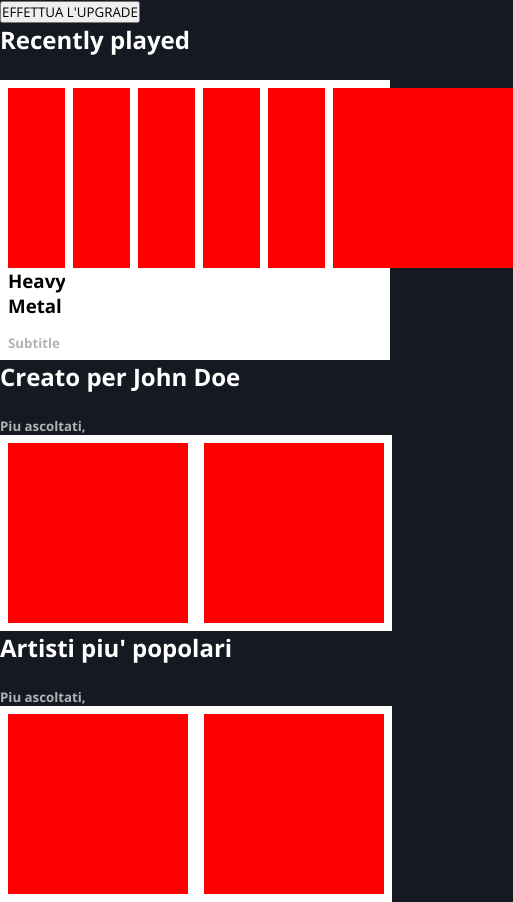
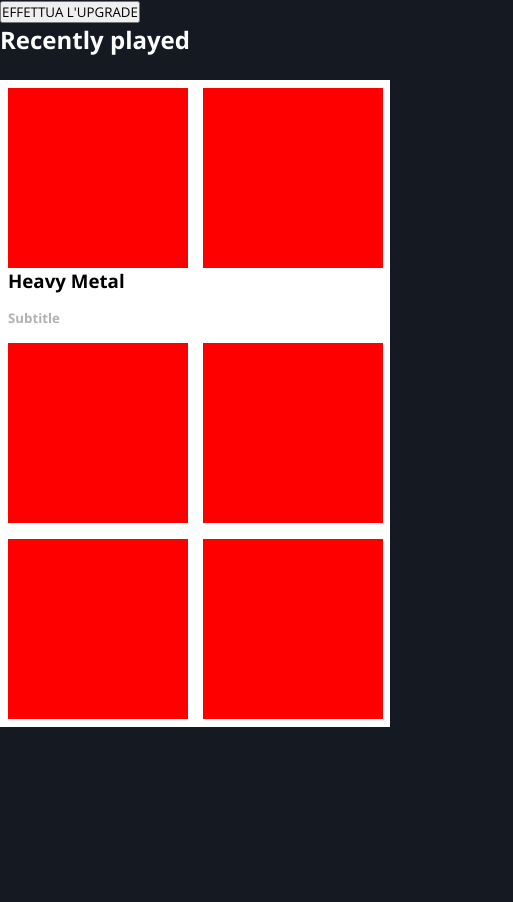
Before and after one commit to Claudio-Bernardinetti/html-css-spotifyweb, a plain HTML site: page index.html in a window 390 px wide. Shown: the whole page, 513 px wide, since content can reach past the window. After the commit the page ends 844 px from the top, so only its background shows below. Drawn offline with nearby package versions, Linux system fonts and the light colour scheme.

Commit message:
add media quary

```diff
--- a/assets/css/style.css
+++ b/assets/css/style.css
@@ -47,12 +47,15 @@ h5 {
 
 /* Utilitis */
 
-
+.row_played{
+    display: flex;
+    flex-wrap: wrap;
+}
 .col_played {
     display: flex;
 }
 
-.col_played > div {
+.box {
     padding: .5rem;
     background-color: var(--spy--whight);
     width: 100%;
@@ -60,9 +63,9 @@ h5 {
 }
 
 .row_played .img {
-    width: 180px;
-    height: 180px;
     background-color: red;
+    min-width: 180px;
+    aspect-ratio: 1 / 1;
 }
 /* Recently played */
 
@@ -73,12 +76,15 @@ h5 {
 .col_john > div {
     padding: .5rem;
     background-color: var(--spy--whight);
+    width: 100%;
+    height: auto;
 }
 
 .col_john .img {
-    width: 180px;
-    height: 180px;
     background-color: red;
+    min-width: 180px;
+    aspect-ratio: 1 / 1;
+
 }
 /* John Doe */
 
@@ -89,18 +95,32 @@ h5 {
 .col_popolari > div {
     padding: .5rem;
     background-color: var(--spy--whight);
+    width: 100%;
+    height: auto;
 }
 
 .col_popolari .img_radius {
-    width: 180px;
-    height: 180px;
     background-color: red;
+    min-width: 180px;
+    aspect-ratio: 1 / 1;
+
 }
 /* Artisti piu' ascoltati */
 
-/* Deskstop */
+/* Deskstop-XL */
 @media screen and (max-width: 1440px) {
 
+    .col-xl-2 {
+        width: calc(100% / 12 * 2);
+    }
+
+    .col-xl-4 {
+        width: calc(100% / 12 * 4);
+    }
+
+    .container_right {
+        max-width: 1440px;
+    }
 
 
 
@@ -111,14 +131,59 @@ h5 {
     .col-lg-6 {
         width: 50%;
     }
+    .col-lg-3 {
+        width: calc(100% / 12 * 3);
+    }
+
+    .container_right {
+        max-width: 878px;
+    }
+
+    .container_artisti {
+        display: none;
+    }
+
+
 
 
 }
-/* Tablet-SM */
+/* Tablet-MD */
 @media screen and (max-width: 639px) {
 
+    .col-md-6 {
+        width: 50%;
+    }
+
+    .container_right {
+        max-width: 639px;
+    }
+
+    .container_john {
+        display: none;
+    }
+
+    .container_artisti {
+        display: none;
+    }
+
 }
-/* Mobile */
+/* Mobile-SM */
 @media screen and (max-width: 552px) {
 
+    .col-sm-6 {
+        width: 50%;
+    }
+
+    .container_right {
+        max-width: 552px;
+    }
+
+    .container_john {
+        display: none;
+    }
+
+    .container_artisti {
+        display: none;
+    }
+
 }
--- a/index.html
+++ b/index.html
@@ -26,8 +26,8 @@
             <h2>Recently played</h2>
             <div class="row_played">
                <div class="col_played col-xl-2 col-lg-3 col-md-6 col-sm-6">
-                 <div class="metal">
-                     <div class="card_metal">
+                 <div class="box">
+                     <div class="card">
                         <div class="img"></div>
                         <div class="text">
                             <h3>Heavy Metal</h3>
@@ -35,42 +35,61 @@
                         </div>
                      </div>
                  </div>
-                 <div class="stranger">
-                    <div class="card_stranger">
+                </div>
+
+                <div class="col_played col-xl-2 col-lg-3 col-md-6 col-sm-6">
+                    <div class="box">
+                        <div class="card">
+                            <div class="img"></div>
+                            <div class="text"></div>
+                        </div>
+                    </div>
+                </div>
+
+
+                <div class="col_played col-xl-2 col-lg-3 col-md-6 col-sm-6">
+                 <div class="box">
+                    <div class="card">
                         <div class="img"></div>
                         <div class="text"></div>
                     </div>
                  </div>
-                 <div class="quiet">
-                    <div class="card_quiet">
+                 </div>
+
+                 <div class="col_played col-xl-2 col-lg-3 col-md-6 col-sm-6">
+                 <div class="box">
+                    <div class="card">
                         <div class="img"></div>
                         <div class="text"></div>
                     </div>
                  </div>
-                 <div class="split">
-                    <div class="card_split">
+                </div>
+
+                <div class="col_played col-xl-2 col-lg-3 col-md-6 col-sm-6">
+                 <div class="box">
+                    <div class="card">
                         <div class="img"></div>
                         <div class="text"></div>
                     </div>
                  </div>
-                 <div class="wellness">
-                    <div class="card_wellness">
+                </div>
+
+                <div class="col_played col-xl-2 col-lg-3 col-md-6 col-sm-6">
+                  <div class="box">
+                    <div class="card">
                         <div class="img"></div>
                         <div class="text"></div>
                     </div>
-                 </div>
-                 <div class="sinister">
-                    <div class="card_sinister">
-                        <div class="img"></div>
-                        <div class="text"></div>
-                    </div>
-                 </div>
-               </div>
+                  </div>
+                </div>
+
+             </div>
             </div>
             <!-- Recently played -->
-            <h2>Creato per John Doe</h2>
-            <h5>Piu ascoltati,</h5>
-            <div class="row_john">
+            <div class="container_john">
+              <h2>Creato per John Doe</h2>
+              <h5>Piu ascoltati,</h5>
+              <div class="row_john">
                 <div class="col_john col-xl-4 col-lg-6">
                     <div class="radar">
                         <div class="card_radar">
@@ -85,11 +104,13 @@
                         </div>
                     </div>
                 </div>
+              </div>
             </div>
             <!-- John Doe -->
-            <h2>Artisti piu' popolari</h2>
-            <h5>Piu ascoltati,</h5>
-            <div class="row_popolari">
+            <div class="container_artisti">
+              <h2>Artisti piu' popolari</h2>
+              <h5>Piu ascoltati,</h5>
+              <div class="row_popolari">
                 <div class="col_popolari col-xl-4 img_radius">
                     <div class="photo_left">
                         <div class="card_foto_left">
@@ -104,6 +125,7 @@
                         </div>
                     </div>
                 </div>
+              </div>
             </div>
           <!-- Artisti piu' ascoltati -->
           </div>
```
